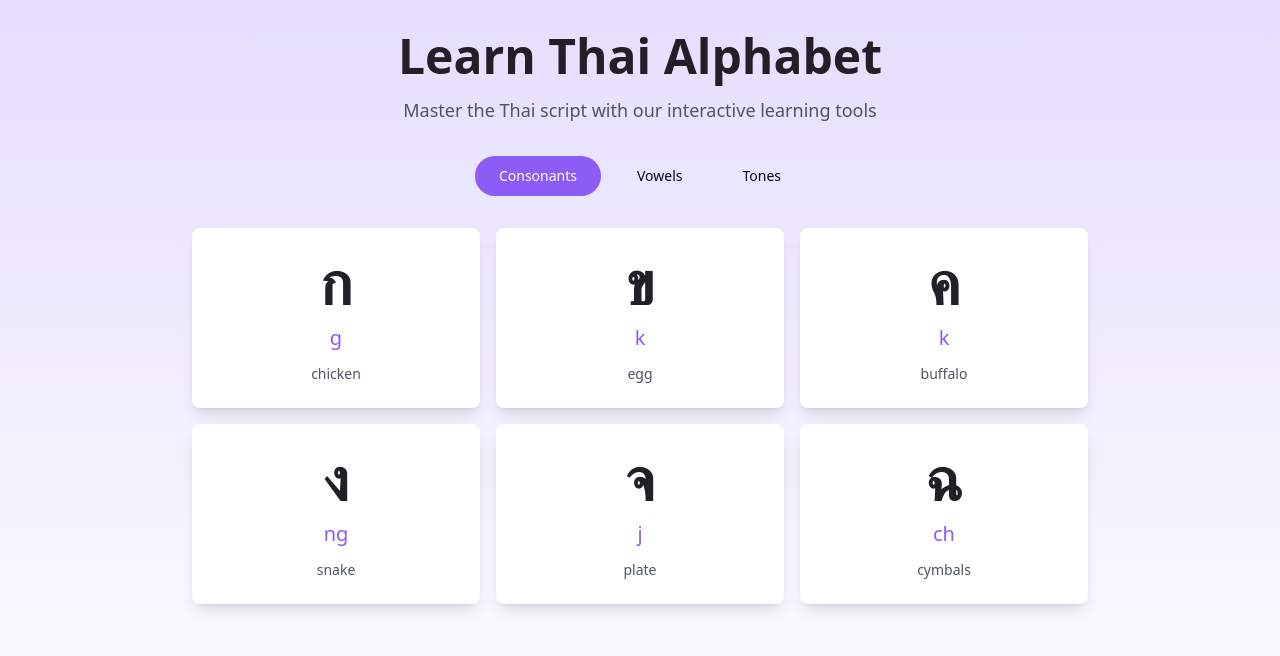
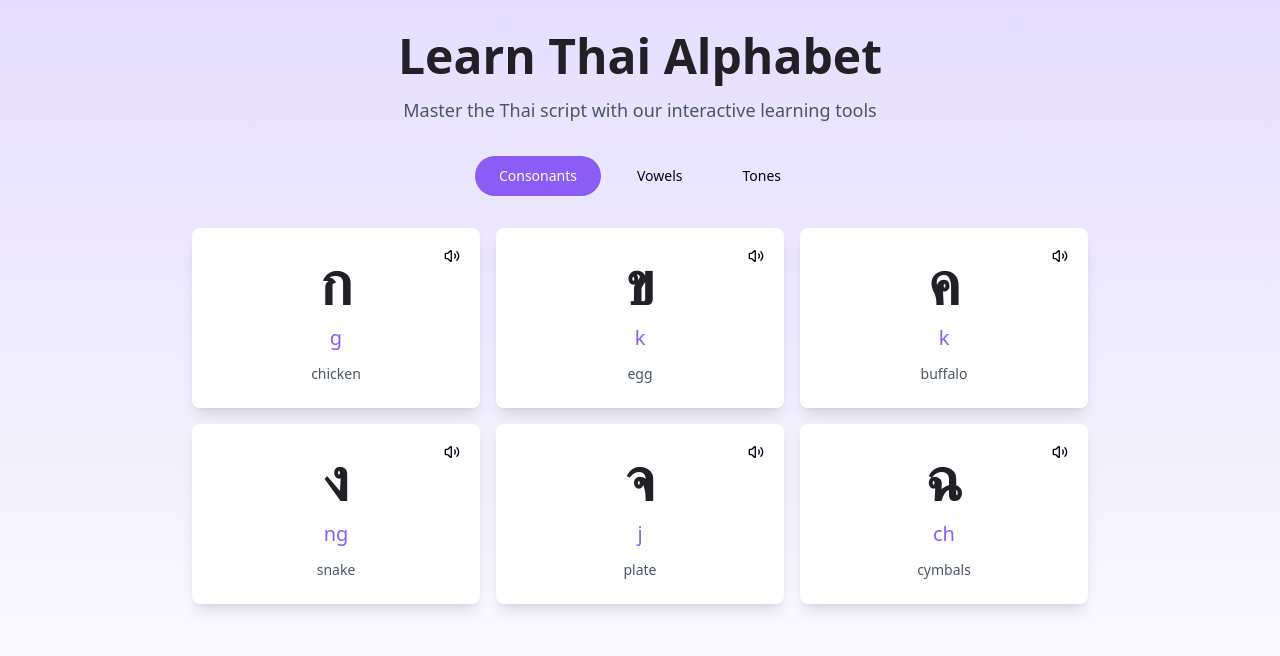
Before and after one commit to capa1904/thai-abc-adventure, a React (Vite) app: page / in a window 1280 px wide. Shown: the top 656 px of the page. Built offline with nearby package versions, Linux system fonts and the light colour scheme.

Commit message:
Add audio play button to cards
Implement an audio play button for each character card to enhance pronunciation clarity.
[skip gpt_engineer]

```diff
--- a/src/components/CharacterCard.tsx
+++ b/src/components/CharacterCard.tsx
@@ -1,6 +1,8 @@
 import React from "react";
 import { motion } from "framer-motion";
 import { cn } from "@/lib/utils";
+import { Button } from "@/components/ui/button";
+import { Volume2 } from "lucide-react";
 
 interface CharacterCardProps {
   character: string;
@@ -10,16 +12,33 @@ interface CharacterCardProps {
 }
 
 const CharacterCard = ({ character, romanization, meaning, className }: CharacterCardProps) => {
+  const playAudio = () => {
+    const utterance = new SpeechSynthesisUtterance(character);
+    utterance.lang = 'th-TH'; // Set language to Thai
+    window.speechSynthesis.speak(utterance);
+  };
+
   return (
     <motion.div
       initial={{ opacity: 0, y: 20 }}
       animate={{ opacity: 1, y: 0 }}
       whileHover={{ scale: 1.05 }}
       className={cn(
-        "bg-thai-light p-6 rounded-lg shadow-lg flex flex-col items-center justify-center gap-3 cursor-pointer transition-colors hover:bg-thai-primary",
+        "bg-thai-light p-6 rounded-lg shadow-lg flex flex-col items-center justify-center gap-3 cursor-pointer transition-colors hover:bg-thai-primary relative",
         className
       )}
     >
+      <Button
+        variant="ghost"
+        size="icon"
+        className="absolute top-2 right-2 hover:bg-thai-primary/20"
+        onClick={(e) => {
+          e.stopPropagation();
+          playAudio();
+        }}
+      >
+        <Volume2 className="h-4 w-4" />
+      </Button>
       <span className="text-6xl font-bold text-thai-dark">{character}</span>
       <span className="text-xl text-thai-secondary font-medium">{romanization}</span>
       {meaning && <span className="text-sm text-gray-600">{meaning}</span>}
```
